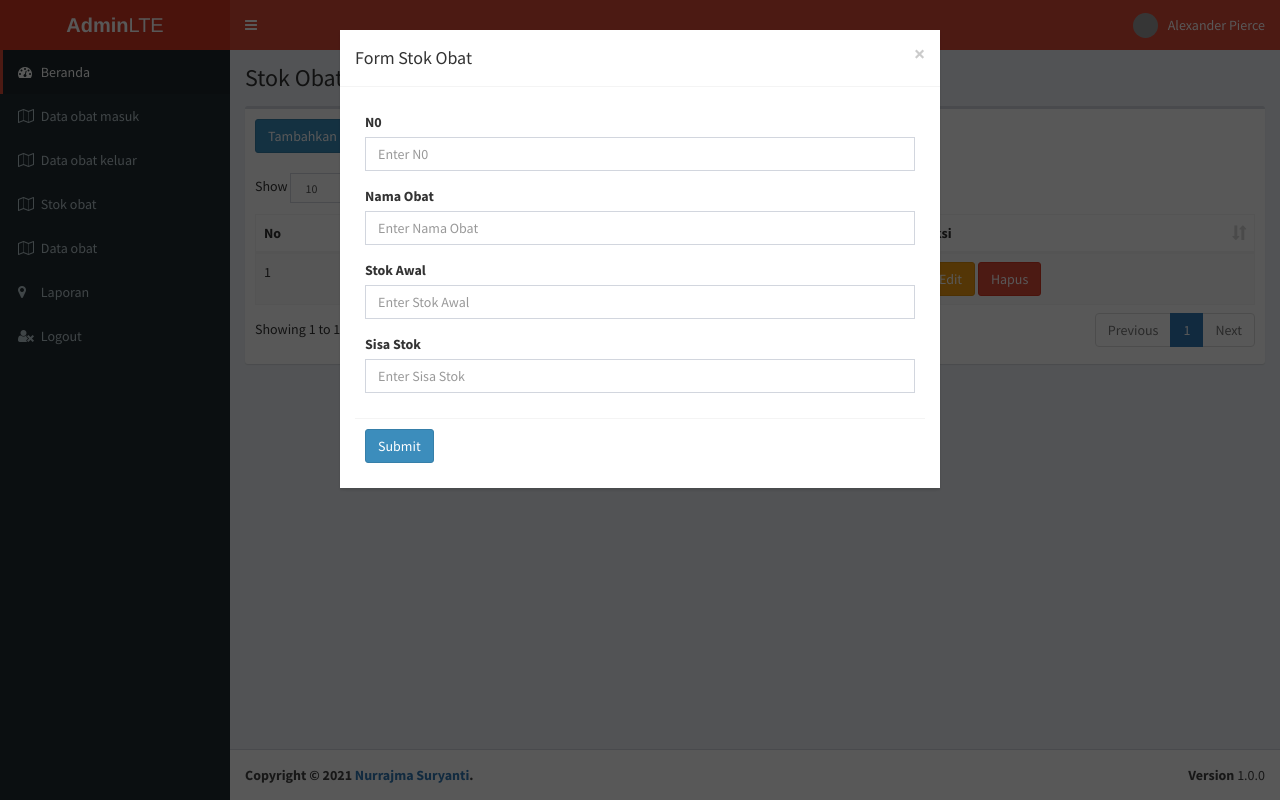
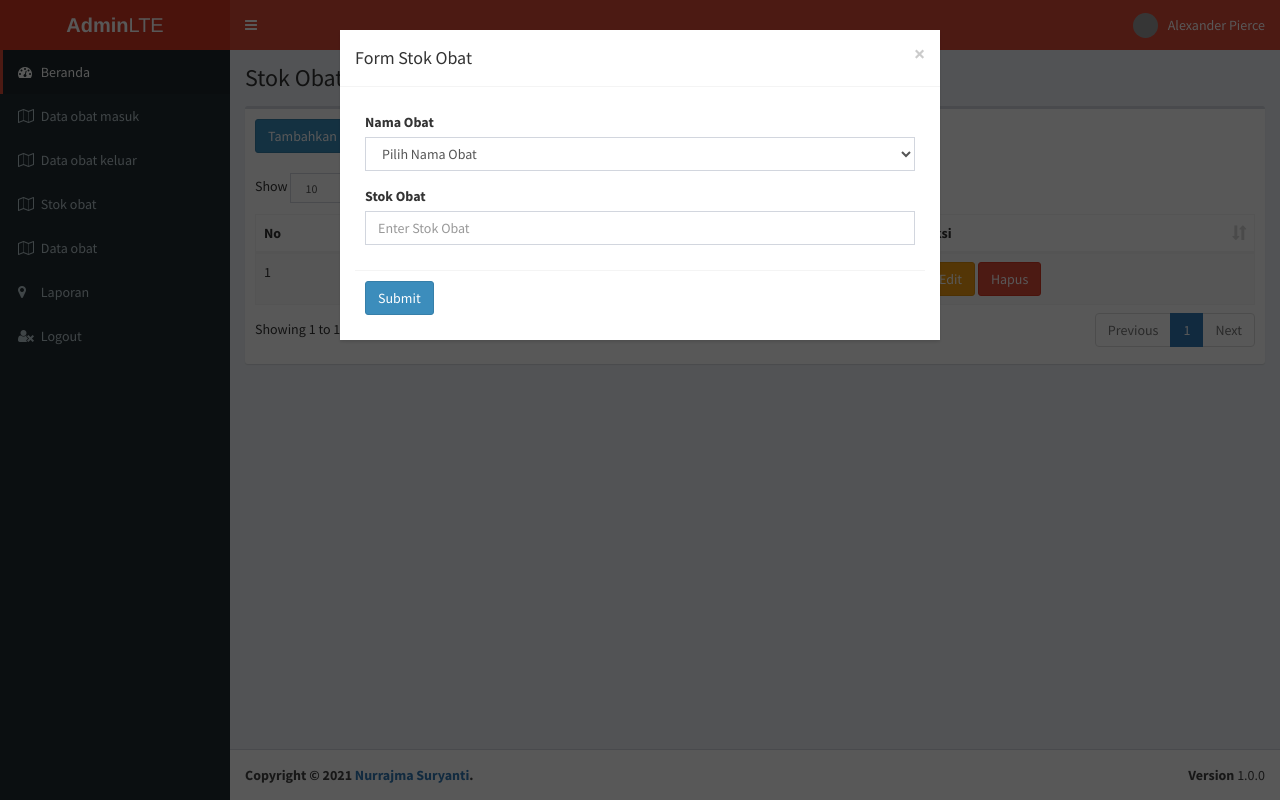
Before and after one commit to iktech-course/si-obat-puskesmas, a PHP site: page /stok-obat.php in a window 1280 px wide, after a click on "Tambahkan". Run offline with PHP 8.4, Linux system fonts and the light colour scheme; data comes from the database, SQL or seed files in the repository; tables that the repository leaves empty or names only in its code hold one stand-in row (values such as "Sample post"); grey boxes are pictures that could not be loaded.

Commit message:
Menyelesaikan Input data Obat dan Stok Obat

```diff
--- a/input-data-obat-proses.php
+++ b/input-data-obat-proses.php
@@ -17,6 +17,6 @@
 else
 {
 	echo "Data Gagal Disimpan";
-	// mysqli_eror ($query);
+	mysqli_error($koneksi);
 }
 ?>
--- a/stok-obat.php
+++ b/stok-obat.php
@@ -1,5 +1,6 @@
 <!DOCTYPE html>
 <html>
+
 <head>
   <meta charset="utf-8">
   <meta http-equiv="X-UA-Compatible" content="IE=edge">
@@ -28,9 +29,9 @@
   <![endif]-->
 
   <!-- Google Font -->
-  <link rel="stylesheet"
-        href="https://fonts.googleapis.com/css?family=Source+Sans+Pro:300,400,600,700,300italic,400italic,600italic">
+  <link rel="stylesheet" href="https://fonts.googleapis.com/css?family=Source+Sans+Pro:300,400,600,700,300italic,400italic,600italic">
 </head>
+
 <body class="hold-transition skin-red sidebar-mini">
   <div class="wrapper">
 
@@ -148,7 +149,7 @@
                   <tbody>
                     <tr>
                       <?php
-                    while($data = mysqli_fetch_array($query)) {
+                      while ($data = mysqli_fetch_array($query)) {
                         $no++;
                       ?>
                         <td><?= $no ?></td>
@@ -162,10 +163,10 @@
                             Hapus
                           </button>
                         </td>
+                    </tr>
                     <?php
                       }
                       ?>
-                </tr>
                   </tbody>
                 </table>
               </div>
@@ -203,23 +204,23 @@
         </div>
         <div class="modal-body">
           <!-- form start -->
-            <form action="" method="post">
+          <form action="input-stok-obat.php" method="post">
             <div class="box-body">
               <div class="form-group">
-                  <label for="exampleInputEmail1">N0</label>
-                  <input type="text" class="form-control" name="N0" placeholder="Enter N0">
+                <label for="exampleInputEmail1">Nama Obat</label>
+                <select class="form-control custom-select rounded-0" id="exampleSelectRounded0" name="nama_obat">
+                  <option value="">Pilih Nama Obat</option>
+                  <?php
+                  include("koneksi.php");
+                  $query_obat = mysqli_query($koneksi, "SELECT id, nama FROM data_obat");
+                  while ($res = mysqli_fetch_array($query_obat)) { ?>
+                    <option value="<?= $res['id'] ?>"><?= $res['nama'] ?></option>
+                  <?php } ?>
+                </select>
               </div>
               <div class="form-group">
-                  <label for="exampleInputEmail1">Nama Obat</label>
-                  <input type="number" class="form-control" name="Nama Obat" placeholder="Enter Nama Obat">
-                </div>
-                <div class="form-group">
-                  <label for="exampleInputEmail1">Stok Awal</label>
-                  <input type="number" class="form-control" name="Stok Awal" placeholder="Enter Stok Awal">
-                </div>
-                <div class="form-group">
-                  <label for="exampleInputEmail1">Sisa Stok</label>
-                  <input type="text" class="form-control" name="Sisa Stok" placeholder="Enter Sisa Stok">
+                <label for="exampleInputEmail1">Stok Obat</label>
+                <input type="number" class="form-control" name="stok" placeholder="Enter Stok Obat">
               </div>
             </div>
             <!-- /.box-body -->
@@ -253,16 +254,17 @@
   <script src="dist/js/demo.js"></script>
   <!-- page script -->
   <script>
-  $(function () {
+    $(function() {
       $('#example2').DataTable({
-      'paging'      : true,
+        'paging': true,
         'lengthChange': true,
-      'searching'   : false,
-      'ordering'    : true,
-      'info'        : true,
-      'autoWidth'   : false
+        'searching': false,
+        'ordering': true,
+        'info': true,
+        'autoWidth': false
       })
     });
   </script>
 </body>
+
 </html>
```
Also changed, not shown: input-stok-obat.php (added, +18 -0 lines). Lines whose indentation alone changed are shown as unchanged.
